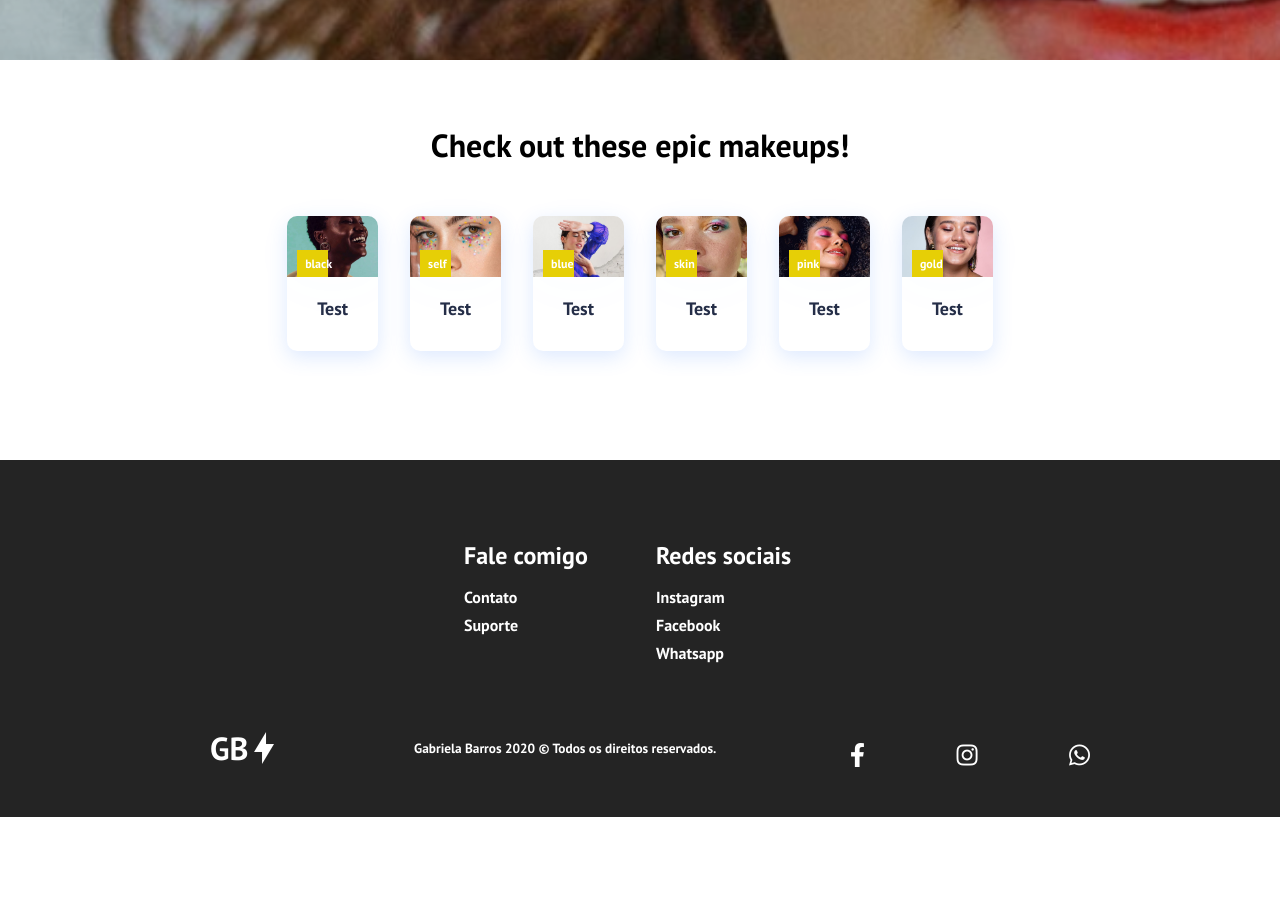
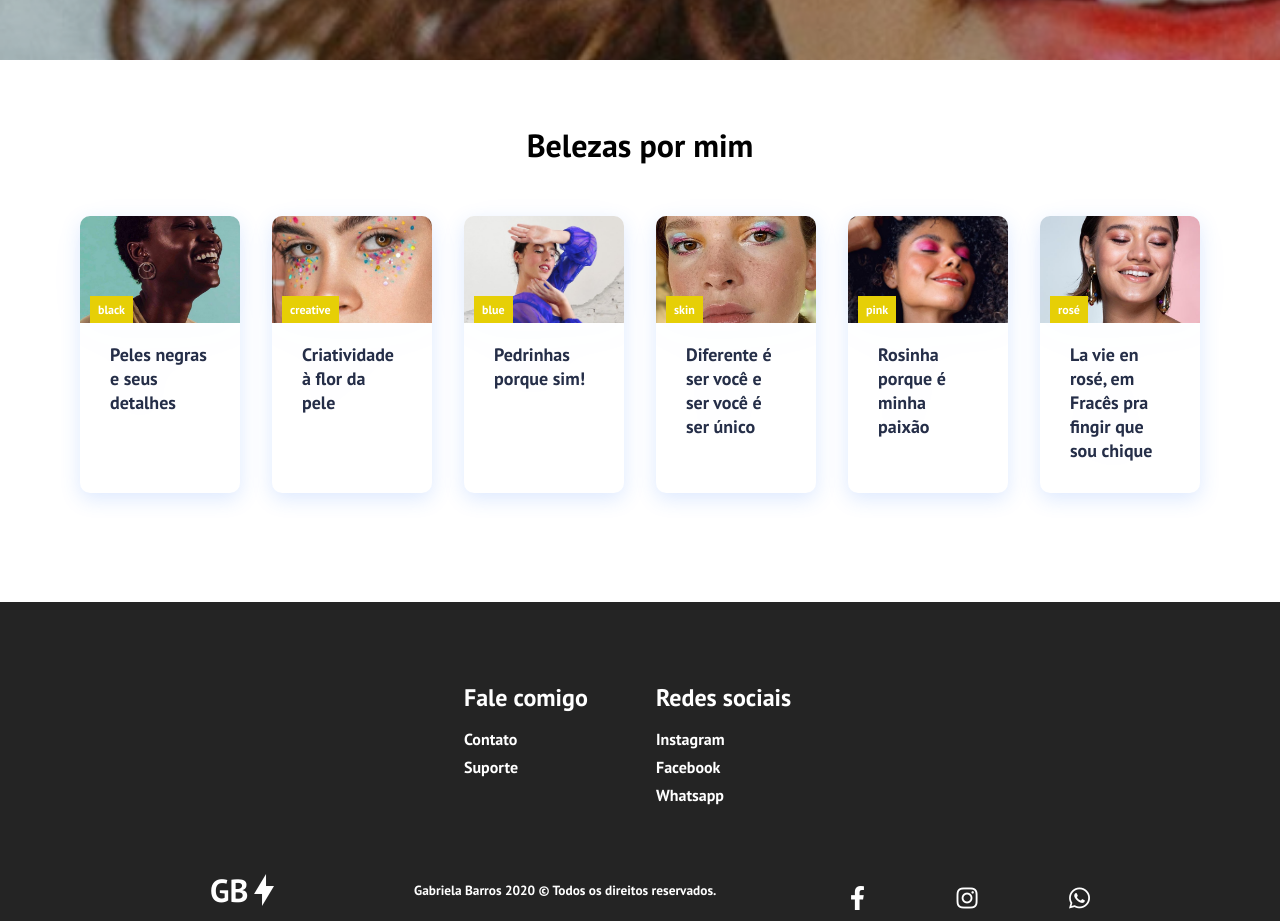
Before and after one commit to aliceborner/gabibarros-makeup, a React (Create React App) app: page / in a window 1280 px wide. Shown: the part 820-1741 px from the top of the page. Before the commit the page ends 1637 px from the top, so only its background shows below. Built offline with nearby package versions, Linux system fonts and the light colour scheme.

Commit message:
Renaming cards and adjusting overflow

```diff
--- a/src/components/Cards.css
+++ b/src/components/Cards.css
@@ -8,11 +8,8 @@
 }
 
 .cards__container {
-    display: flex;
   flex-flow: column;
   align-items: center;
-    max-width: 1120px;
-    width: 90%;
   margin: 0 auto;
 }
 
--- a/src/components/Cards.js
+++ b/src/components/Cards.js
@@ -1,48 +1,48 @@
 import React from "react";
+import "./Cards.css";
 import CardItem from "./CardItem";
-import "../components/Cards.css";
 
 function Cards() {
   return (
     <div className="cards">
-      <h1>Check out these epic makeups!</h1>
+      <h1>Belezas por mim</h1>
       <div className="cards__container">
         <div className="cards__wrapper">
-          <ul className="cards__item">
+          <ul className="cards__items">
             <CardItem
               src="/images/img-1.jpg"
-              text="Test"
+              text="Peles negras e seus detalhes"
               label="black"
               path="/contact"
             ></CardItem>
             <CardItem
               src="/images/img-2.jpg"
-              text="Test"
-              label="self"
+              text="Criatividade à flor da pele"
+              label="creative"
               path="/contact"
             ></CardItem>
             <CardItem
               src="/images/img-3.jpg"
-              text="Test"
+              text="Pedrinhas porque sim!"
               label="blue"
               path="/contact"
             ></CardItem>
             <CardItem
               src="/images/img-4.jpg"
-              text="Test"
+              text="Diferente é ser você e ser você é ser único"
               label="skin"
               path="/contact"
             ></CardItem>
             <CardItem
               src="/images/img-5.jpg"
-              text="Test"
+              text="Rosinha porque é minha paixão"
               label="pink"
               path="/contact"
             ></CardItem>
             <CardItem
               src="/images/img-6.jpg"
-              text="Test"
-              label="gold"
+              text="La vie en rosé, em Fracês pra fingir que sou chique"
+              label="rosé"
               path="/contact"
             ></CardItem>
           </ul>
```
Lines whose indentation alone changed are shown as unchanged.
